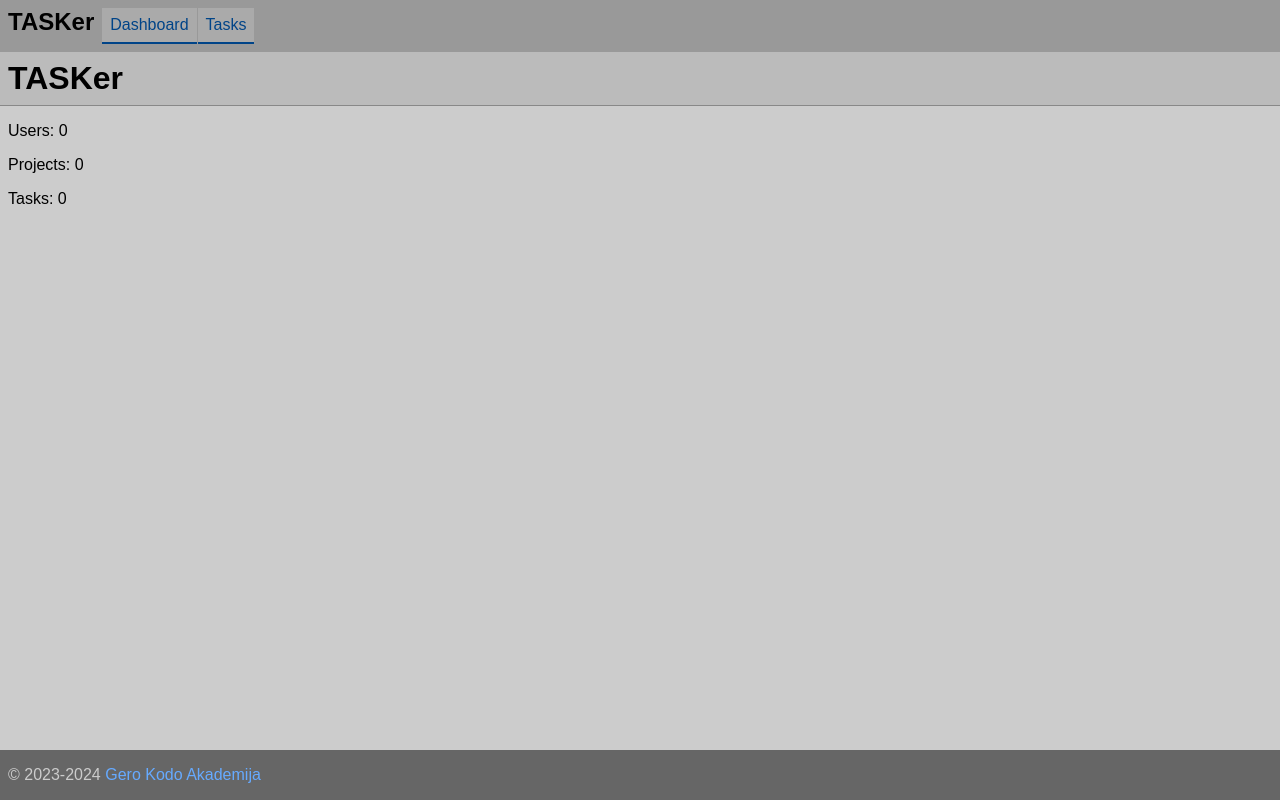
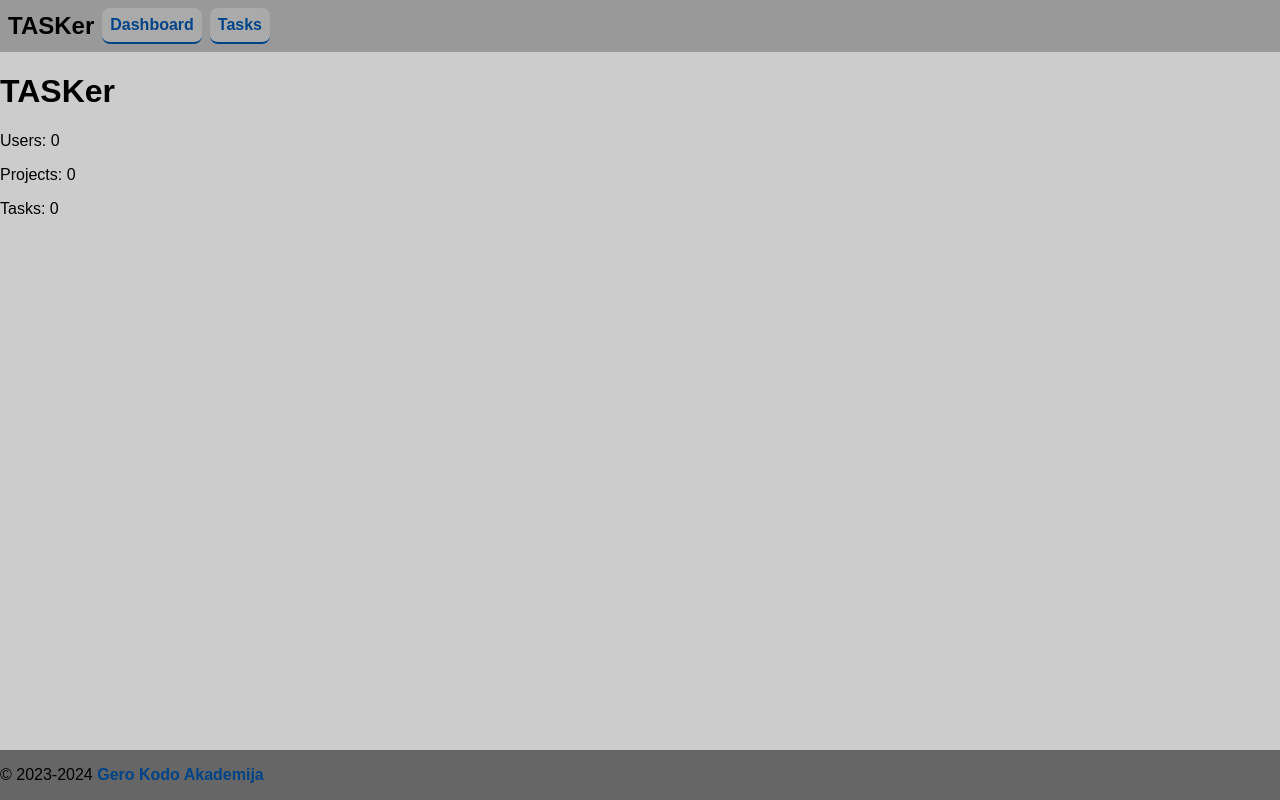
Before and after one commit to vokator-online/monda_py04_django, a Django app: page / in a window 1280 px wide. Run offline with Django 4.2, Linux system fonts and the light colour scheme; data that the repository does not hold is empty.

Commit message:
PTU20 css WIP

```diff
--- a/tasker_ptu20/tasker_ptu20/settings.py
+++ b/tasker_ptu20/tasker_ptu20/settings.py
@@ -117,6 +117,9 @@ USE_TZ = True
 # https://docs.djangoproject.com/en/5.0/howto/static-files/
 
 STATIC_URL = 'static/'
+STATIC_ROOT = BASE_DIR.joinpath(STATIC_URL)
+MEDIA_URL = 'media/'
+MEDIA_ROOT = BASE_DIR.joinpath(MEDIA_URL)
 
 # Default primary key field type
 # https://docs.djangoproject.com/en/5.0/ref/settings/#default-auto-field
--- a/tasker_ptu20/tasker_ptu20/urls.py
+++ b/tasker_ptu20/tasker_ptu20/urls.py
@@ -14,6 +14,8 @@ Including another URLconf
     1. Import the include() function: from django.urls import include, path
     2. Add a URL to urlpatterns:  path('blog/', include('blog.urls'))
 """
+from django.conf import settings
+from django.conf.urls.static import static
 from django.contrib import admin
 from django.urls import path, include
 
@@ -21,3 +23,6 @@ urlpatterns = [
     path('', include('tasks.urls')),
     path('admin/', admin.site.urls),
 ]
+
+urlpatterns.extend(static(settings.STATIC_URL, document_root=settings.STATIC_ROOT))
+urlpatterns.extend(static(settings.MEDIA_URL, document_root=settings.MEDIA_ROOT))
--- /dev/null
+++ b/tasker_ptu20/tasks/static/css/style.css
@@ -0,0 +1,70 @@
+body {
+    background-color: #cccccc;
+    font-family: sans-serif;
+    font-size: 16px;
+    display: flex;
+    flex-direction: column;
+    margin: 0; padding: 0;
+    min-height: 100vh;
+}
+
+header {
+    background-color: #999999;
+    display: flex;
+    flex-direction: row;
+    align-items: center;
+}
+
+header .logo {
+    font-size: 24px;
+    font-weight: 700;
+    padding: 0.5rem;
+}
+
+header ul.nav {
+    display: flex;
+    flex-direction: row;
+    list-style-type: none;
+    margin-block: 0.5rem;
+    padding-inline: 0;
+    gap: 0.5rem;
+}
+
+header ul.nav li a, header ul.nav form button {
+    background-color: #aaaaaa;
+    display: block;
+    margin: 0;
+    padding: 0.5rem;
+    border: 0;
+    border-bottom: 2px solid #004488;
+    cursor: pointer;
+    color: #004488;
+    font-size: 100%;
+    border-radius: 0.5rem;
+}
+
+header ul.nav li a:hover, header ul.nav form button:hover {
+    background-color: #b8b8b8;
+    border-bottom: 2px solid #0055cc;
+    color: #0055cc;
+    text-decoration: none;
+}
+
+main {
+    flex-grow: 1;
+}
+
+footer {
+    background-color: #666666;
+}
+
+a {
+    color: #004488;
+    text-decoration: none;
+    font-weight: 700;
+}
+
+a:hover {
+    color: #0055cc;
+    text-decoration: underline;
+}
```
Also changed, not shown: tasker_ptu20/tasks/templates/base.html (+6 -1 lines).
